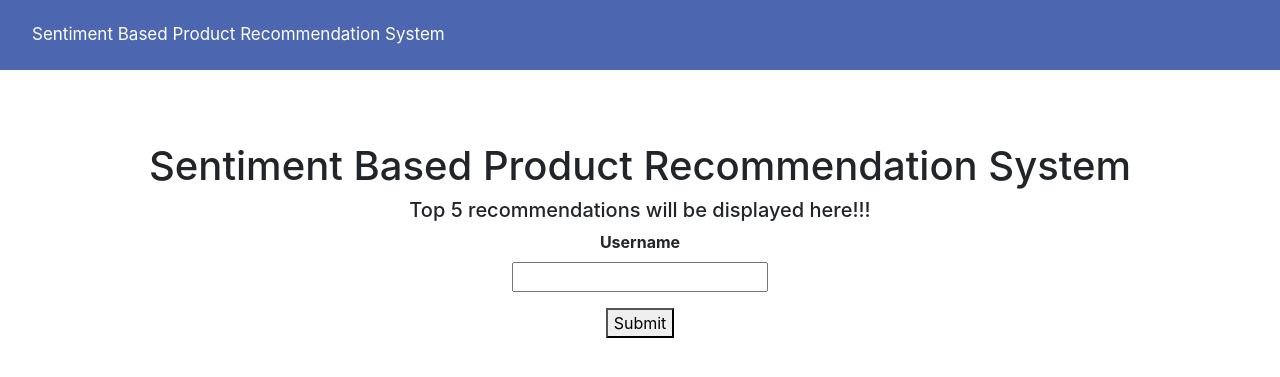
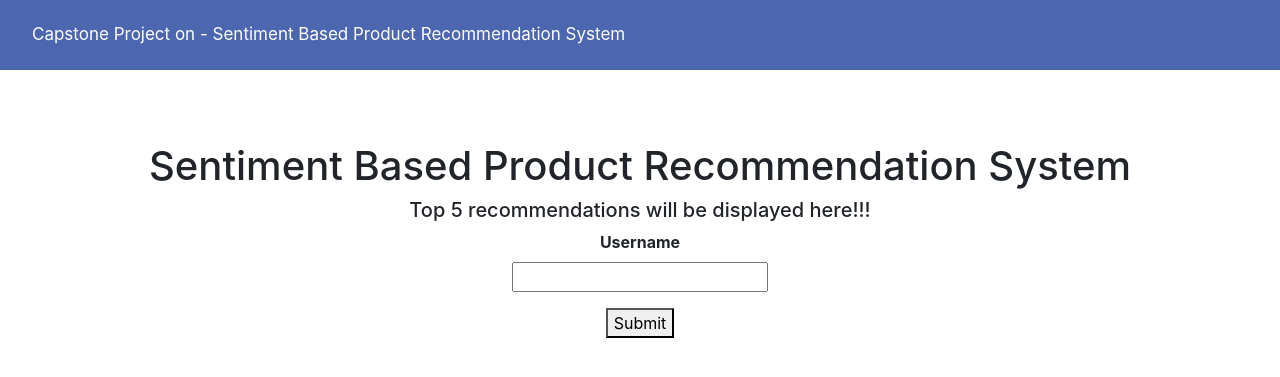
Before and after one commit to pandeyvaibhav/CapstoneModel, a Flask app: page / in a window 1280 px wide. Shown: the top 377 px of the page. Run offline with Flask 2, Linux system fonts and the light colour scheme; some libraries are stand-ins or nearby versions.

Commit message:
modified file in templates folder

```diff
--- a/templates/index.html
+++ b/templates/index.html
@@ -49,7 +49,7 @@
 </head>
 <body>
 	<nav class="navbar" >
-  <a class="navbar-brand" href="/">Sentiment Based Product Recommendation System</a>
+  <a class="navbar-brand" href="/">Capstone Project on - Sentiment Based Product Recommendation System</a>
   <button class="navbar-toggler" type="button" data-toggle="collapse" data-target="#navbarsExampleDefault" aria-controls="navbarsExampleDefault" aria-expanded="false" aria-label="Toggle navigation">
     <span class="navbar-toggler-icon"></span>
   </button>
```
